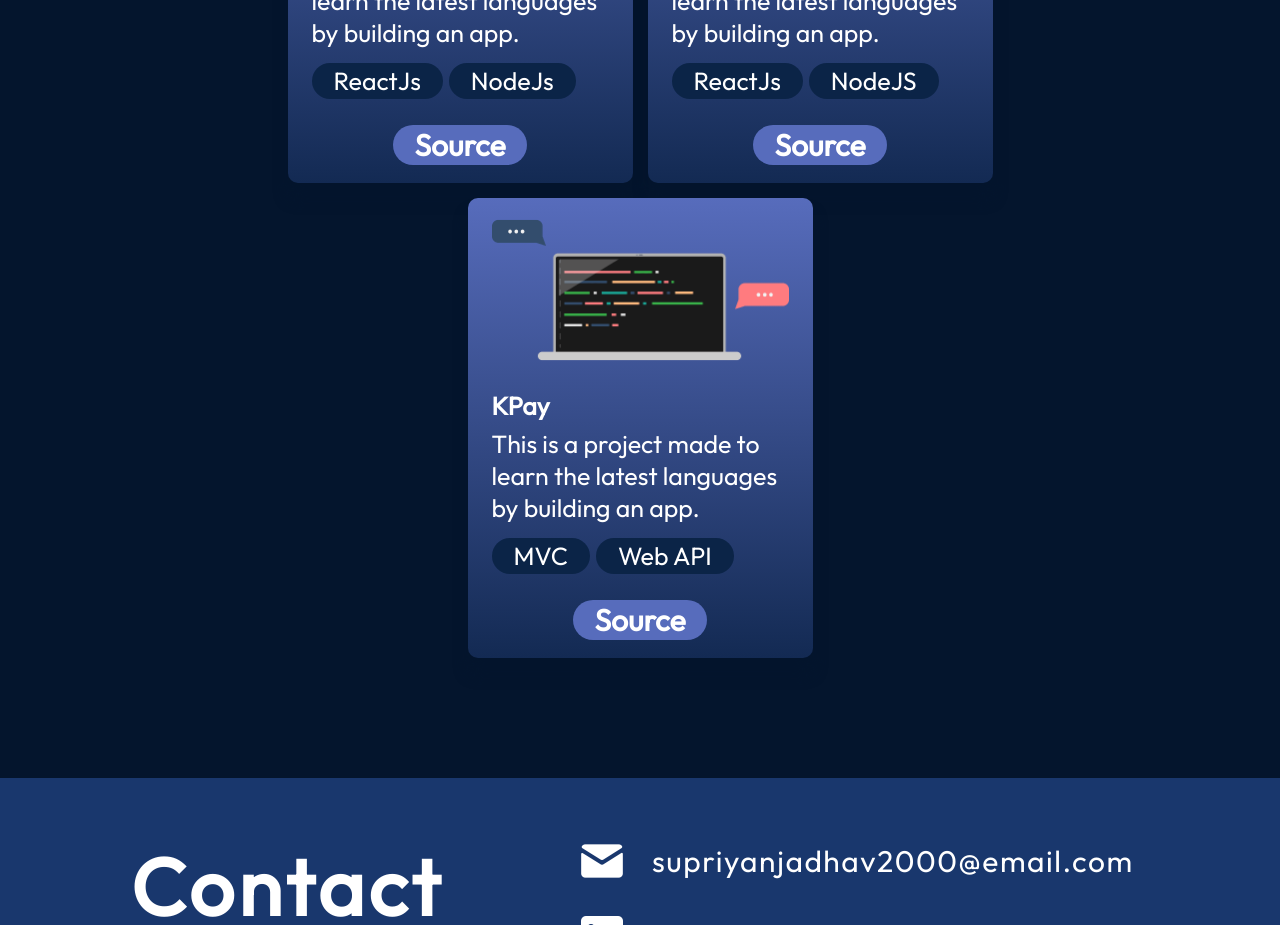
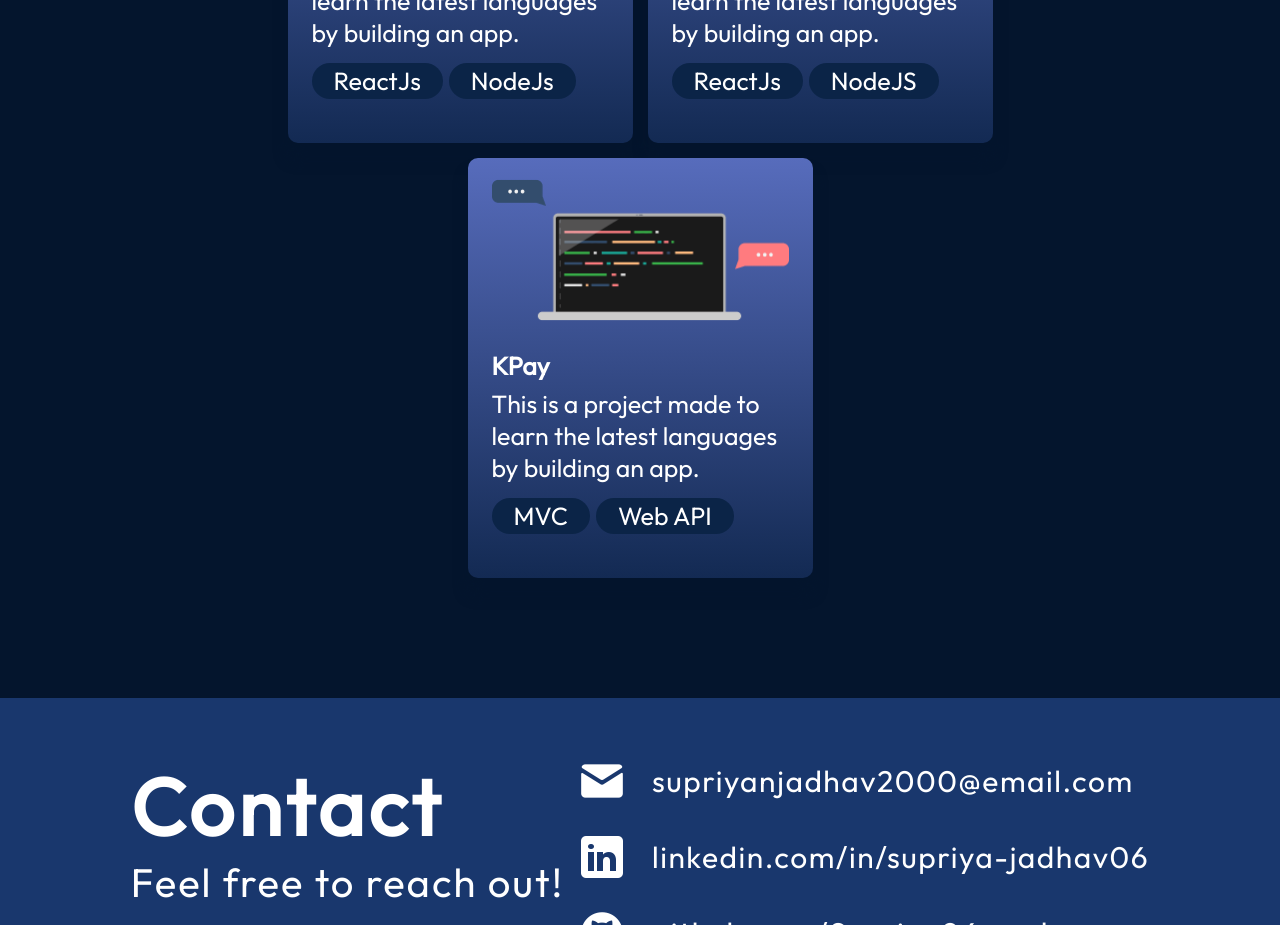
Before and after one commit to Supriya06-code/My_Portfolio, a React (Vite) app: page / in a window 1280 px wide. Shown: the part 3540-4465 px from the top of the page. Built offline with nearby package versions, Linux system fonts and the light colour scheme.

Commit message:
updated info

```diff
--- a/src/components/Projects/ProjectCard.jsx
+++ b/src/components/Projects/ProjectCard.jsx
@@ -14,8 +14,10 @@ const ProjectCard = ({
             );
            })}</ul>
            <div className={styles.links}>
-            {/* <a href={demo} className={styles.link}>Demo</a> */}
-            <a href={source} className={styles.link}>Source</a>
+            {/* <a href={demo} className={styles.link}>Demo</a>
+            <a href={source} className={styles.link}>Source Code</a> */}
+
+
             </div>
             </div>
   )
```
Also changed, not shown: 1 other file (tests, documents, lock files or other folders).
